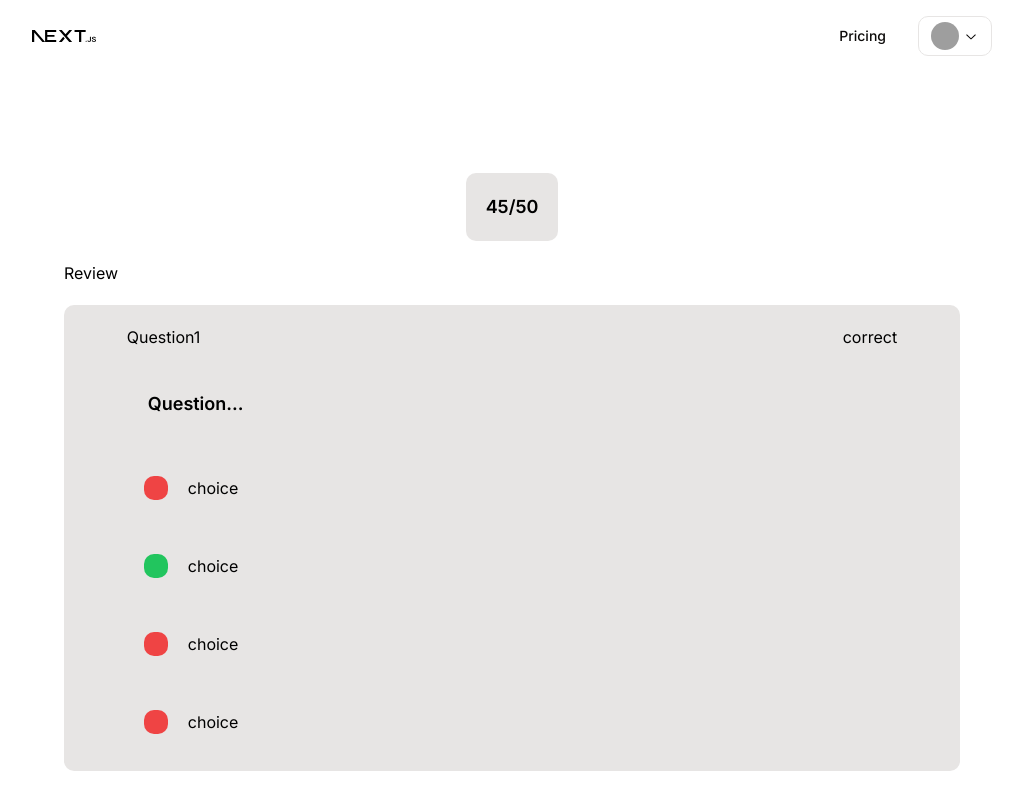
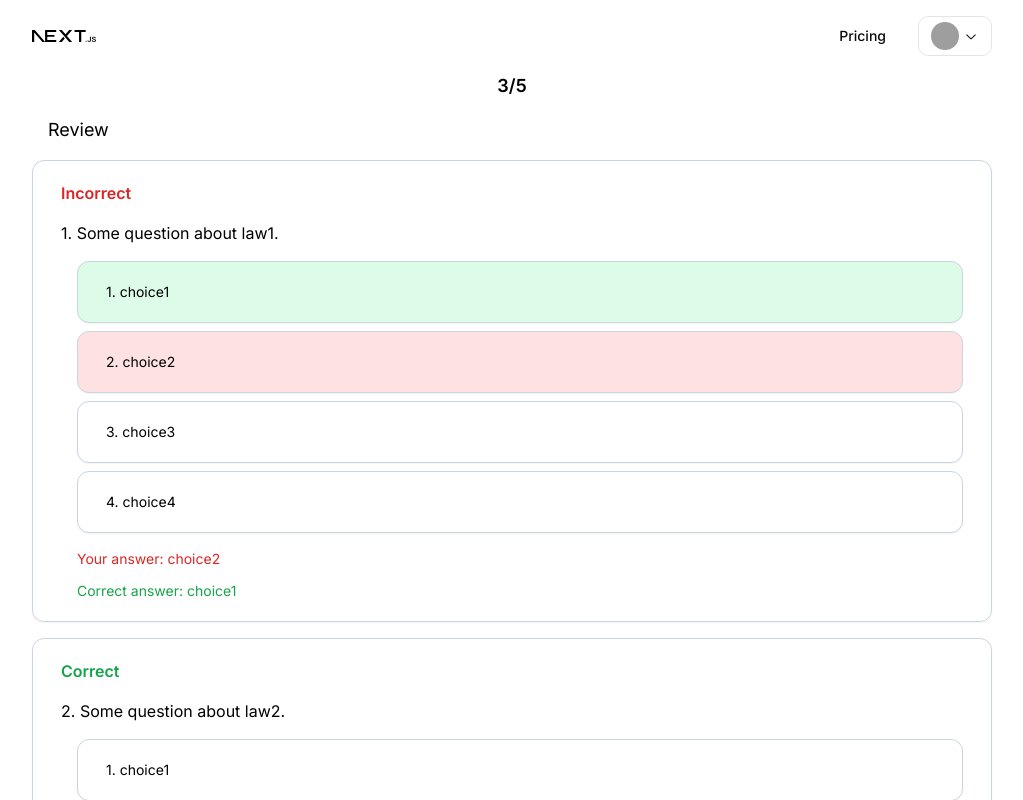
Before and after one commit to Drive-D-Dev/EdTech, a Next.js app in the folder frontend/: page /mockanswer in a window 1280 px wide. Shown: the top 800 px of the page, without its empty margins (128-1151 px from the left). Built offline with nearby package versions, Linux system fonts and the light colour scheme; grey boxes are pictures that could not be loaded.

Commit message:
[EDIT]mock and answer page

```diff
--- a/frontend/src/app/mock/page.tsx
+++ b/frontend/src/app/mock/page.tsx
@@ -10,26 +10,31 @@ const mockExam = [
     id: "1",
     question: "Some question about law1.",
     choice: ["choice1", "choice2", "choice3", "choice4"],
+    correct: "1",
   },
   {
     id: "2",
     question: "Some question about law2.",
     choice: ["choice1", "choice2", "choice3", "choice4"],
+    correct: "4",
   },
   {
     id: "3",
     question: "Some question about law3.",
     choice: ["choice1", "choice2", "choice3", "choice4"],
+    correct: "4",
   },
   {
     id: "4",
     question: "Some question about law4.",
     choice: ["choice1", "choice2", "choice3", "choice4"],
+    correct: "2",
   },
   {
     id: "5",
     question: "Some question about law5.",
     choice: ["choice1", "choice2", "choice3", "choice4"],
+    correct: "3",
   },
 ];
 
@@ -78,7 +83,7 @@ const MockPage = () => {
 
       <div className="w-full flex justify-end">
         <Button variant={"secondary"} className="">
-          Next
+          Finish
         </Button>
       </div>
     </div>
--- a/frontend/src/app/mockanswer/page.tsx
+++ b/frontend/src/app/mockanswer/page.tsx
@@ -1,37 +1,142 @@
-'use client';
+"use client";
 
-import AnswerBox from '@/components/answerbox';
+// Mock Data
+const mockExam = [
+  {
+    id: "1",
+    question: "Some question about law1.",
+    choice: ["choice1", "choice2", "choice3", "choice4"],
+    correct: "choice1",
+  },
+  {
+    id: "2",
+    question: "Some question about law2.",
+    choice: ["choice1", "choice2", "choice3", "choice4"],
+    correct: "choice4",
+  },
+  {
+    id: "3",
+    question: "Some question about law3.",
+    choice: ["choice1", "choice2", "choice3", "choice4"],
+    correct: "choice4",
+  },
+  {
+    id: "4",
+    question: "Some question about law4.",
+    choice: ["choice1", "choice2", "choice3", "choice4"],
+    correct: "choice2",
+  },
+  {
+    id: "5",
+    question: "Some question about law5.",
+    choice: ["choice1", "choice2", "choice3", "choice4"],
+    correct: "choice3",
+  },
+];
 
-const MockPage = () => {
+const MockSelectedChoice = [
+  { id: "1", choice: "choice2" },
+  { id: "2", choice: "choice4" },
+  { id: "3", choice: "choice1" },
+  { id: "4", choice: "choice2" },
+  { id: "5", choice: "choice3" },
+];
+
+const MockAnswerPage = () => {
+  // Calculate total questions
+  const totalQuestions = mockExam.length;
+
+  // Calculate the number of correct answers
+  const correctAnswersCount = mockExam.reduce((count, exam) => {
+    const selectedChoice = MockSelectedChoice.find(
+      (choice) => choice.id === exam.id
+    );
+    if (selectedChoice && selectedChoice.choice === exam.correct) {
+      return count + 1;
+    }
+    return count;
+  }, 0);
+
   return (
-		<div className='flex justify-center items-center h-screen bg-white'>
-			<div className='flex flex-col space-y-5 w-[70%] items-center'>
-				<div className='flex flex-col justify-center items-center bg-stone-200 rounded-md p-5'>
-					<p className='text-black text-lg font-semibold'>45/50</p>
-				</div>
-				<div className='w-full flex justify-start'>
-					<p className='text-black text-md font-normal'>Review</p>
-				</div>
-				<div className='flex flex-col justify-center items-center bg-stone-200 rounded-md w-full p-5 space-y-5'>
-					<div className='flex flex-col space-y-5 w-[90%] items-center'>
-						<div className='flex justify-between items-center w-full h-fit'>
-							<p className='text-black'>Question1</p>
-							<p className='text-black'>correct</p>
-						</div>
-						<div className='flex flex-col border rounded-md w-full p-5 justify-start'>
-							<p className='text-black text-lg font-semibold'>
-								Question...
+    <div className="container flex flex-col justify-center items-center space-y-4">
+      <div className="flex flex-col justify-center items-center">
+        <p className="text-black text-lg font-semibold">
+          {correctAnswersCount}/{totalQuestions}
         </p>
       </div>
-						<AnswerBox boxColor='bg-red-500' label='choice' />
-						<AnswerBox boxColor='bg-green-500' label='choice' />
-						<AnswerBox boxColor='bg-red-500' label='choice' />
-						<AnswerBox boxColor='bg-red-500' label='choice' />
+      <div className="w-full flex justify-start pl-4">
+        <p className="text-black text-lg font-normal">Review</p>
       </div>
+      {mockExam.map((exam) => {
+        // Find the selected choice for this exam question
+        const selectedChoice = MockSelectedChoice.find(
+          (choice) => choice.id === exam.id
+        );
+
+        const isSelectedCorrect =
+          selectedChoice && selectedChoice.choice === exam.correct;
+
+        return (
+          <div
+            key={exam.id}
+            className="box flex flex-col justify-center items-center w-full space-y-4"
+          >
+            <div className="w-full flex justify-start">
+              <p
+                className={`text-black text-md font-semibold ${
+                  isSelectedCorrect ? "text-green-600" : "text-red-600"
+                }`}
+              >
+                {isSelectedCorrect ? "Correct" : "Incorrect"}
+              </p>
             </div>
+            <div className="w-full flex justify-start">
+              <p className="text-black text-md font-normal">
+                {exam.id + ". "}
+                {exam.question}
+              </p>
             </div>
+            <div className="flex flex-col w-full space-y-2 pl-4">
+              {exam.choice.map((choice, index) => {
+                // Determine if the current choice is correct
+                const isCorrect = choice === exam.correct;
+                // Determine if the current choice is the one selected by the user
+                const isSelected =
+                  selectedChoice && selectedChoice.choice === choice;
+
+                return (
+                  <div
+                    key={index}
+                    className={`box p-2 ${
+                      isCorrect
+                        ? "bg-green-100"
+                        : isSelected
+                        ? "bg-red-100"
+                        : "bg-white"
+                    }`}
+                  >
+                    <p className="text-black text-sm">
+                      {index + 1}. {choice}
+                    </p>
+                  </div>
+                );
+              })}
+            </div>
+            {!isSelectedCorrect && (
+              <div className="w-full pl-4 space-y-3">
+                <p className="text-red-600 text-sm">
+                  Your answer: {selectedChoice?.choice}
+                </p>
+                <p className="text-green-600 text-sm">
+                  Correct answer: {exam.correct}
+                </p>
+              </div>
+            )}
+          </div>
+        );
+      })}
     </div>
   );
 };
 
-export default MockPage;
+export default MockAnswerPage;
```
Lines whose indentation alone changed are shown as unchanged.
